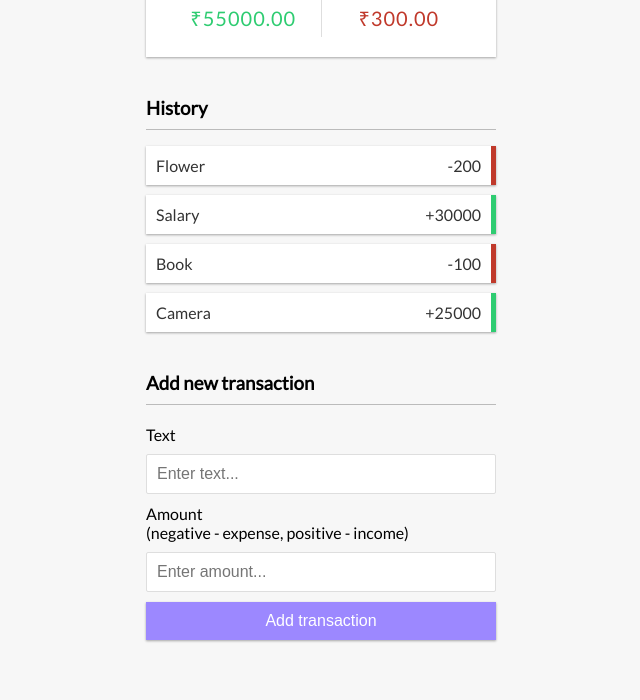
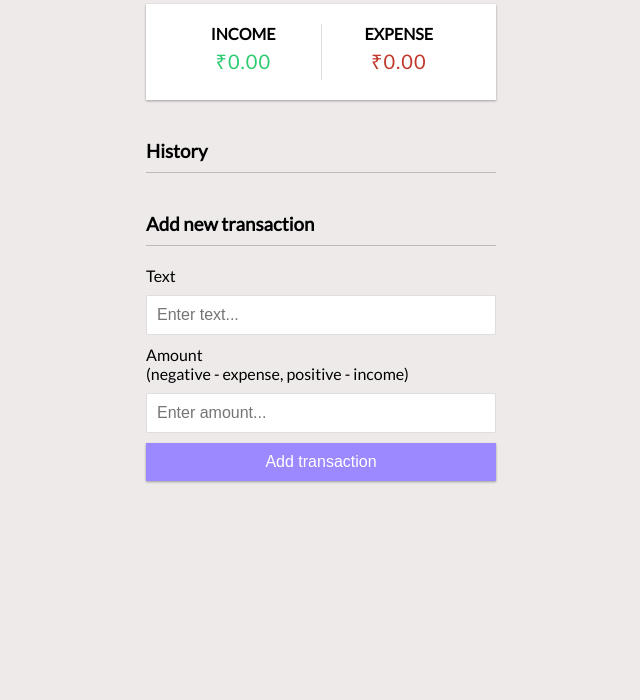
Before and after one commit to Shksantosh/expense-tracker, a plain HTML site: page index.html in a window 1280 px wide. Shown: the part 216-916 px from the top of the page, without its empty margins (319-959 px from the left). After the commit the page ends 800 px from the top, so only its background shows below. Drawn offline with Linux system fonts and the light colour scheme.

Commit message:
Persist To Local Storage

```diff
--- a/script.js
+++ b/script.js
@@ -6,14 +6,19 @@ const form = document.getElementById('form');
 const text = document.getElementById('text');
 const amount = document.getElementById('amount');
 
-const dummyTransactions = [
-  { id: 1, text: 'Flower', amount: -200 },
-  { id: 2, text: 'Salary', amount: 30000 },
-  { id: 3, text: 'Book', amount: -100 },
-  { id: 4, text: 'Camera', amount: 25000 }
-];
+// const dummyTransactions = [
+//   { id: 1, text: 'Flower', amount: -200 },
+//   { id: 2, text: 'Salary', amount: 30000 },
+//   { id: 3, text: 'Book', amount: -100 },
+//   { id: 4, text: 'Camera', amount: 25000 }
+// ];
 
-let transactions = dummyTransactions
+const localStorageTransactions = JSON.parse(
+    localStorage.getItem('transactions')
+  );
+
+  let transactions =
+    localStorage.getItem('transactions') !== null ? localStorageTransactions : [];
 
 // Add transaction
 function addTransaction(e) {
@@ -33,6 +38,8 @@ function addTransaction(e) {
       addTransactionDOM(transaction);
 
       updateValues();
+
+      updateLocalStorage();
 
       text.value = '';
       amount.value = '';
@@ -91,7 +98,14 @@ function updateValues() {
 function removeTransaction(id) {
     transactions = transactions.filter(transaction => transaction.id !== id);
 
+    updateLocalStorage();
+
     init();
+  }
+
+// Update local storage transactions
+function updateLocalStorage() {
+    localStorage.setItem('transactions', JSON.stringify(transactions));
   }
 
 // Init app
--- a/style.css
+++ b/style.css
@@ -9,7 +9,7 @@
 }
 
 body {
-  background-color: #f7f7f7;
+  background-color: #eeeaea;
   display: flex;
   flex-direction: column;
   align-items: center;
```
